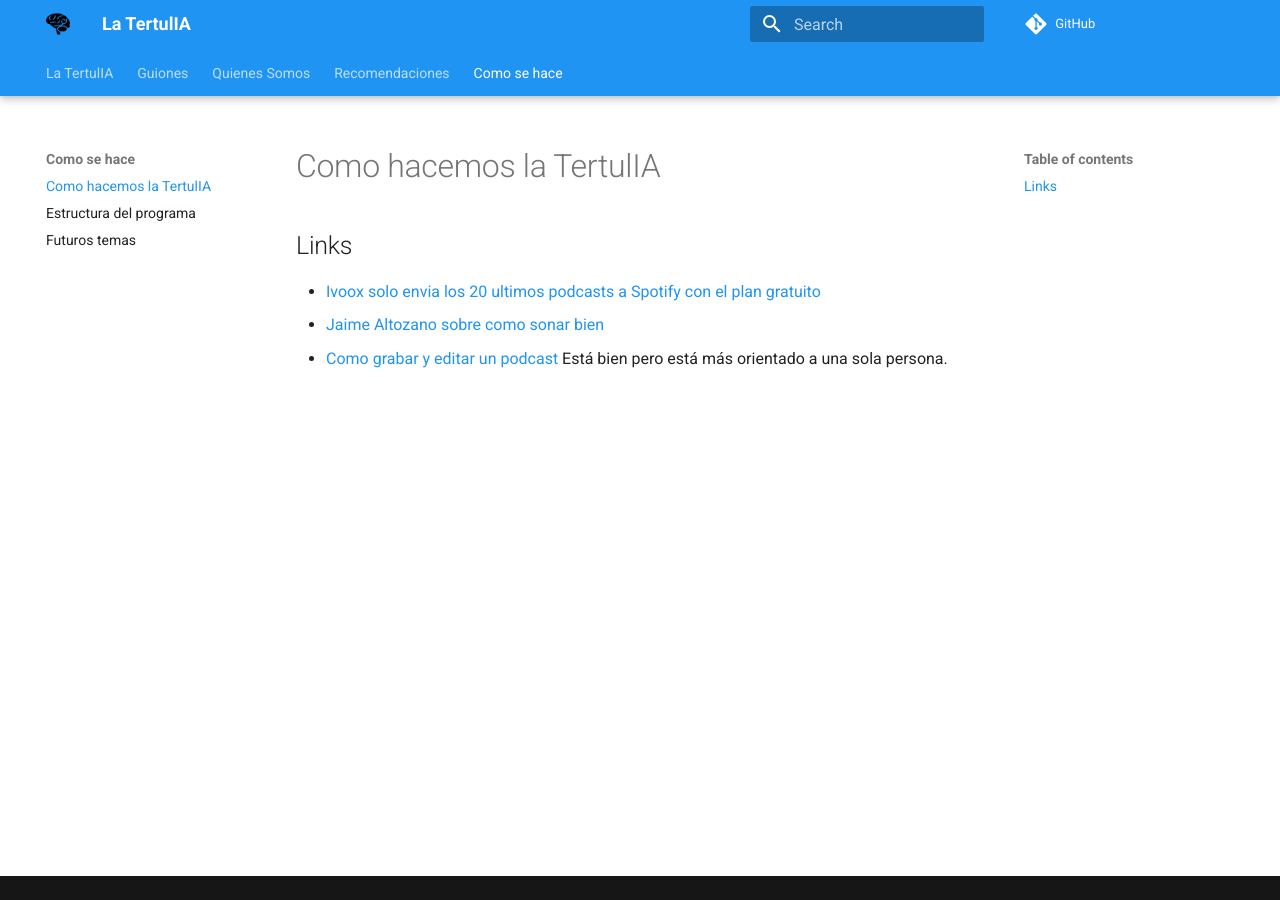
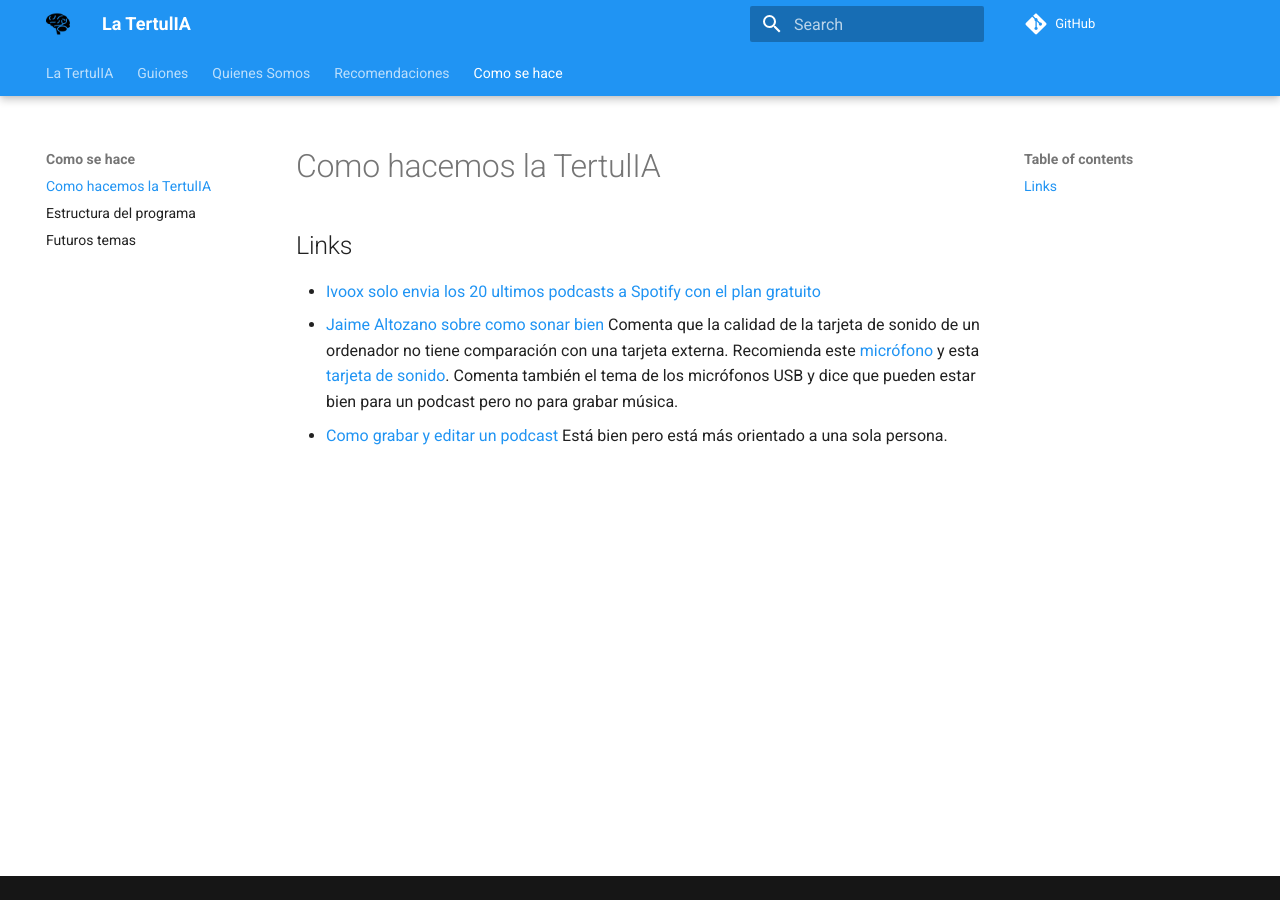
Before and after one commit to ironbar/tertulia_inteligencia_artificial, an MkDocs documentation site: the page built from docs/como-se-hace/como-hacemos-la-tertulia.md, in a window 1280 px wide. Built offline with MkDocs 1.6.1 and Material for MkDocs 9.7.7, drawn with Linux system fonts in a browser that asks for light colours; comment, search, counter and statistics services are not loaded.

Commit message:
Update como-hacemos-la-tertulia.md

```diff
--- a/docs/como-se-hace/como-hacemos-la-tertulia.md
+++ b/docs/como-se-hace/como-hacemos-la-tertulia.md
@@ -3,5 +3,5 @@
 ## Links
 
 - [Ivoox solo envia los 20 ultimos podcasts a Spotify con el plan gratuito](http://www.todosobrepodcast.com/2020/08/por-que-solo-llegan-20-episodios-de-tu.html)
-- [Jaime Altozano sobre como sonar bien](https://www.youtube.com/watch?v=4Wp8X7MvGB0)
+- [Jaime Altozano sobre como sonar bien](https://www.youtube.com/watch?v=4Wp8X7MvGB0) Comenta que la calidad de la tarjeta de sonido de un ordenador no tiene comparación con una tarjeta externa. Recomienda este [micrófono](https://www.amazon.es/profesional-transmisi%C3%B3n-condensador-antivibratoria-alimentaci%C3%B3n/dp/B00XBQ8UGG) y esta [tarjeta de sonido](https://www.amazon.es/Behringer-UM2-Interface-audio-sampleado/dp/B00EK1OTZC). Comenta también el tema de los micrófonos USB y dice que pueden estar bien para un podcast pero no para grabar música.
 - [Como grabar y editar un podcast](https://www.youtube.com/watch?v=DyKd-1X9mK0) Está bien pero está más orientado a una sola persona.
```
